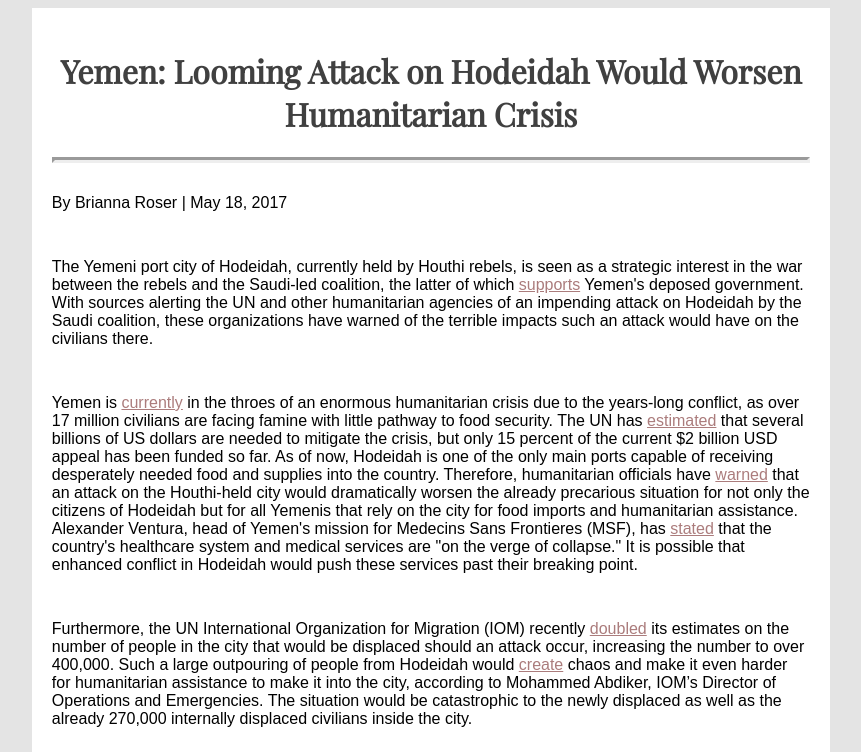
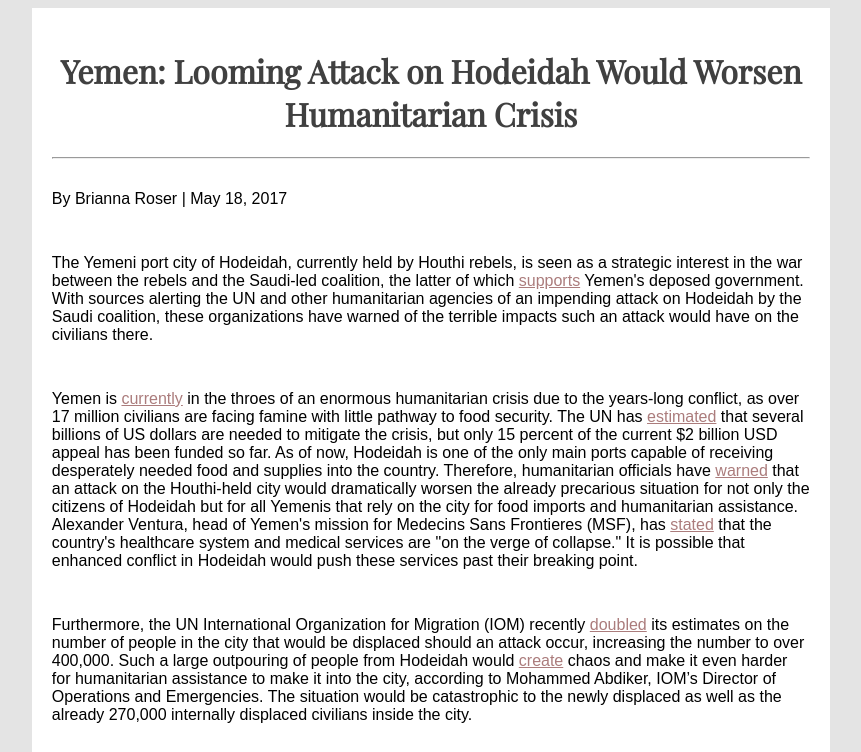
Before and after one commit to broser13/Blog-Post, a plain HTML site: page index.html in a window 1280 px wide. Shown: the top 752 px of the page, without its empty margins (209-1070 px from the left). Drawn offline with nearby package versions, Linux system fonts and the light colour scheme.

Commit message:
Update index.html

```diff
--- a/index.html
+++ b/index.html
@@ -11,9 +11,6 @@
         font-family: 'Dosis', sans-serif;
       }
 
-      hr {
-        border-width: 3px;
-      }
 
       .blogtext {
         width: 60%;
@@ -29,6 +26,7 @@
         color: #404040;
         text-align: center;
         font-family: 'Playfair Display', serif;
+        border-bottom: 4px #AB7C7C;
       }
 
       p {
```
